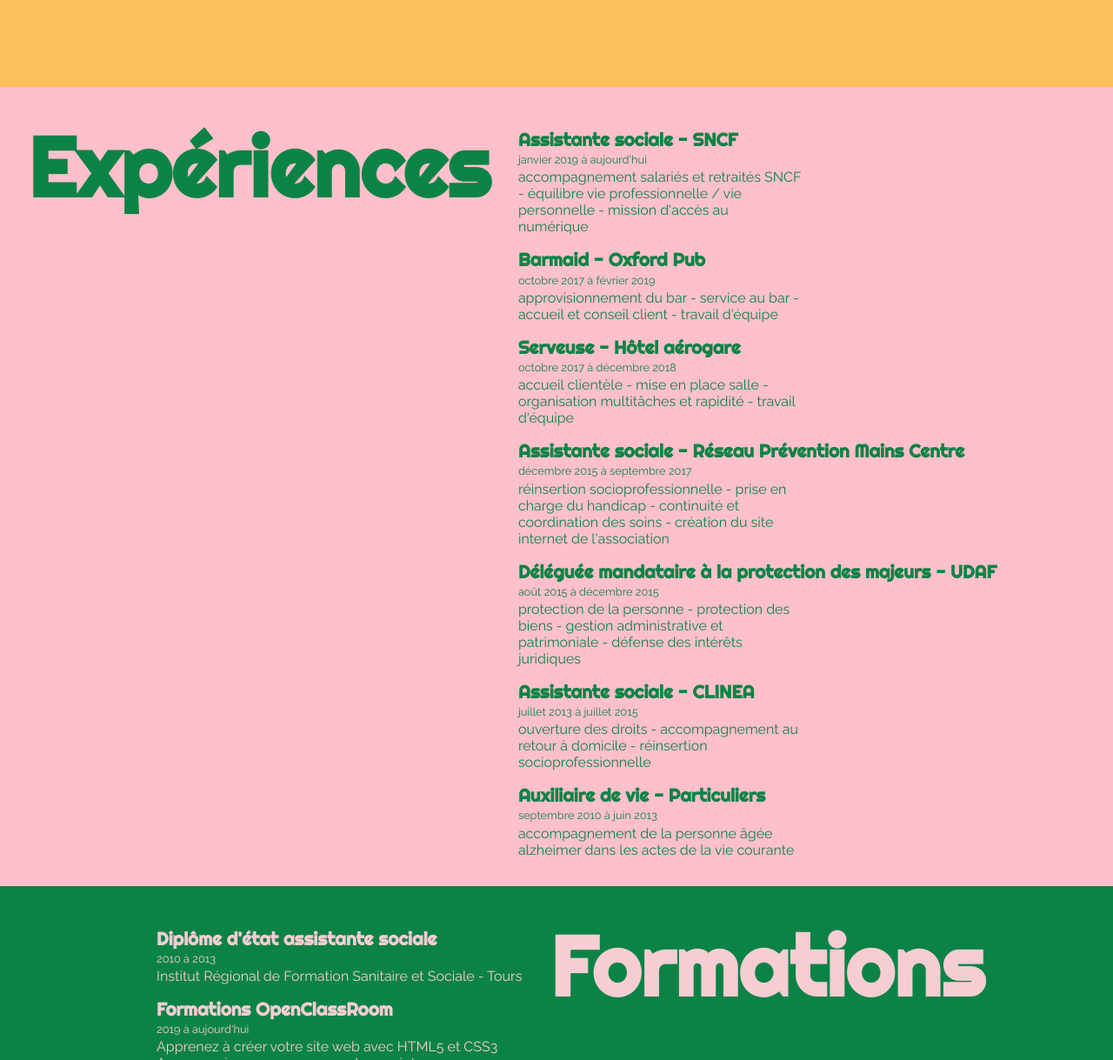
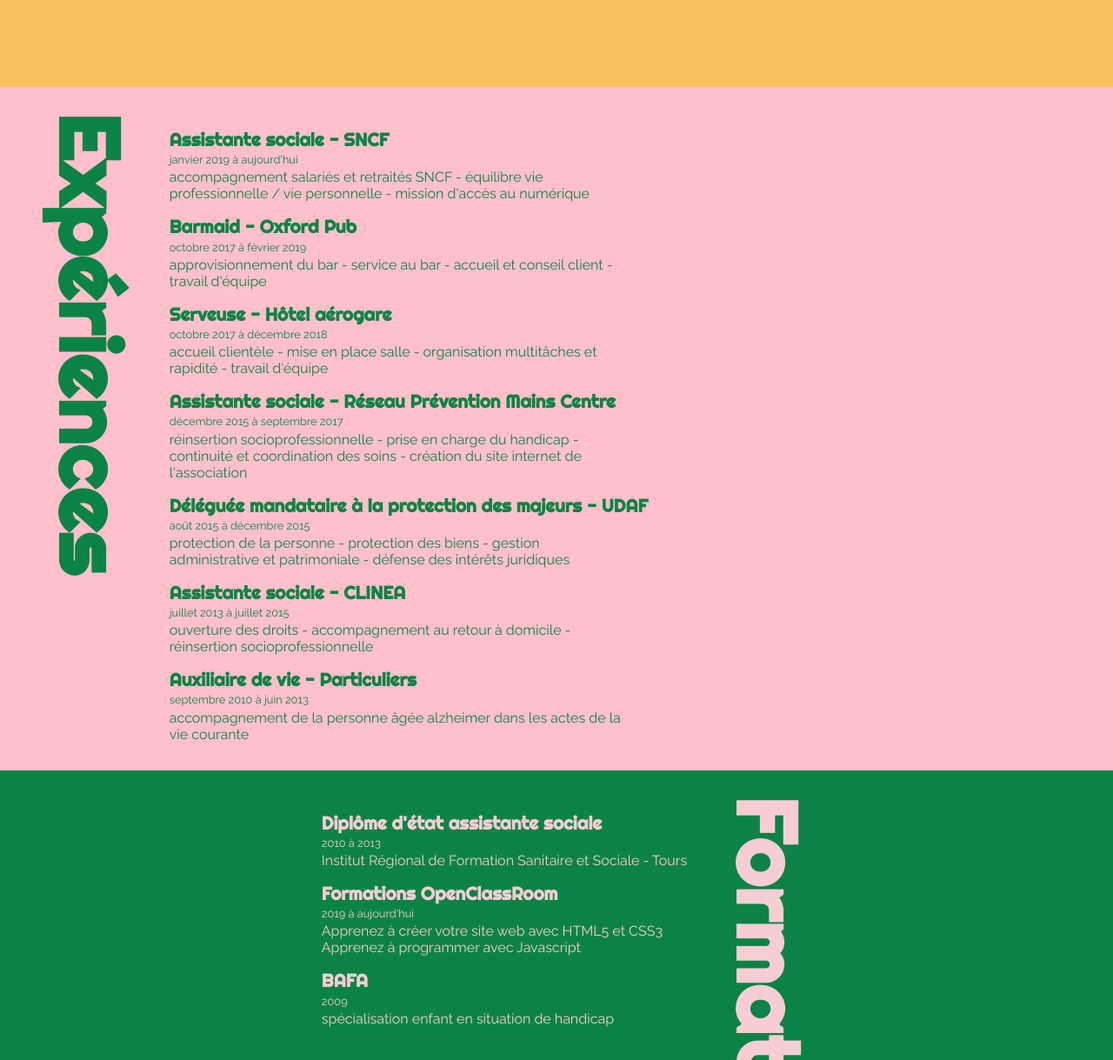
Before and after one commit to dynamitejetkid/cvcefim, a plain HTML site: page index.html in a window 1280 px wide. Shown: the part 700-1919 px from the top of the page at 87% size. Drawn offline with Linux system fonts and the light colour scheme.

Commit message:
Update style.css

```diff
--- a/style.css
+++ b/style.css
@@ -69,6 +69,7 @@ h3 {
 }
 .experiences {
     display: flex;
+    justify-content: center;
     width: 100%;
     padding: 2rem;
     background-color: #ffc0cb;
@@ -78,7 +79,7 @@ h3 {
     font-family: 'Righteous', cursive;
     font-size: 6rem;
     padding-right: 2rem;
-    writing-mode: sideways-lr;
+    writing-mode: vertical-lr;
     text-orientation: mixed;
 }
 .formations {
@@ -98,7 +99,7 @@ h3 {
     font-family: 'Righteous', cursive;
     font-size: 6rem;
     padding-left: 2rem;
-    writing-mode: sideways-rl;
+    writing-mode: vertical-lr;
     text-orientation: mixed;
 }
 
@@ -292,6 +293,7 @@ footer {
 @media only screen and (min-width: 1800px) {
 .experiences {
     padding-left: 19%;
+    justify-content: flex-start;
 }
 .formations {
     right: 10%;
```
